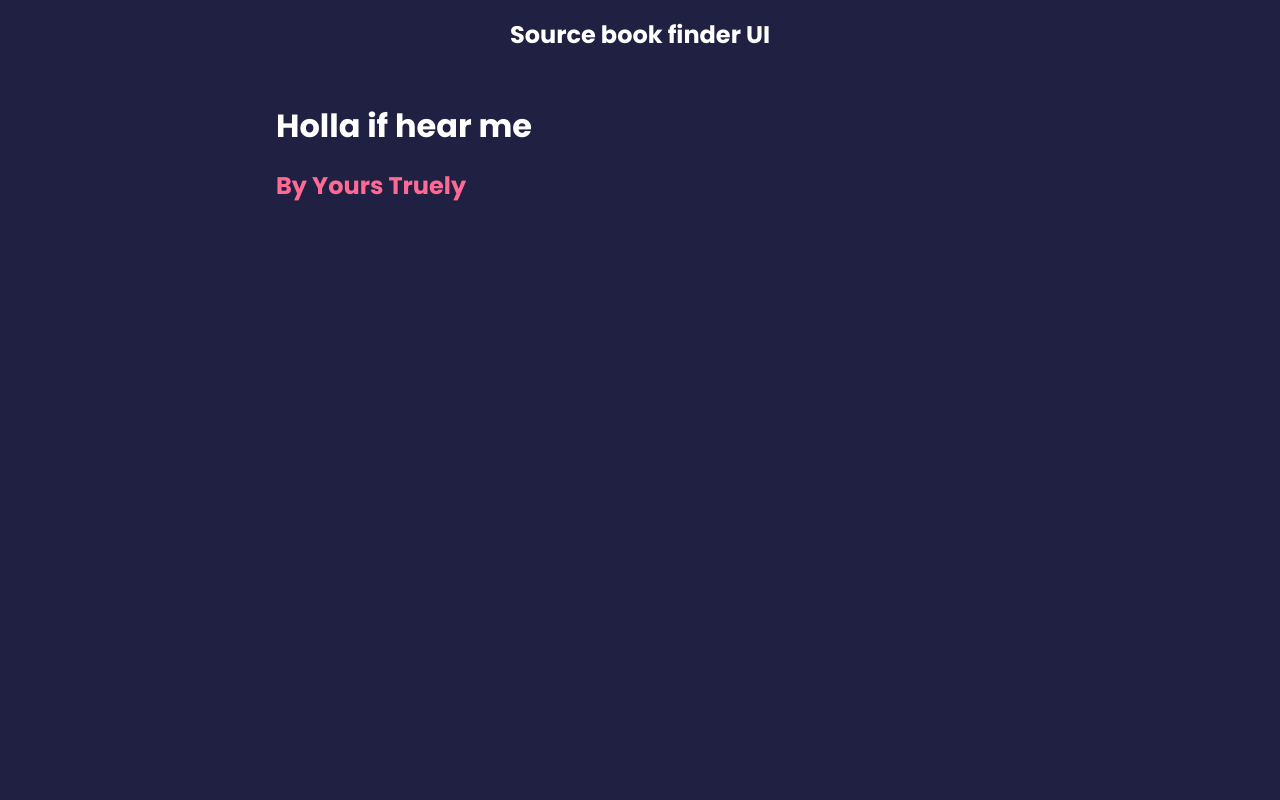
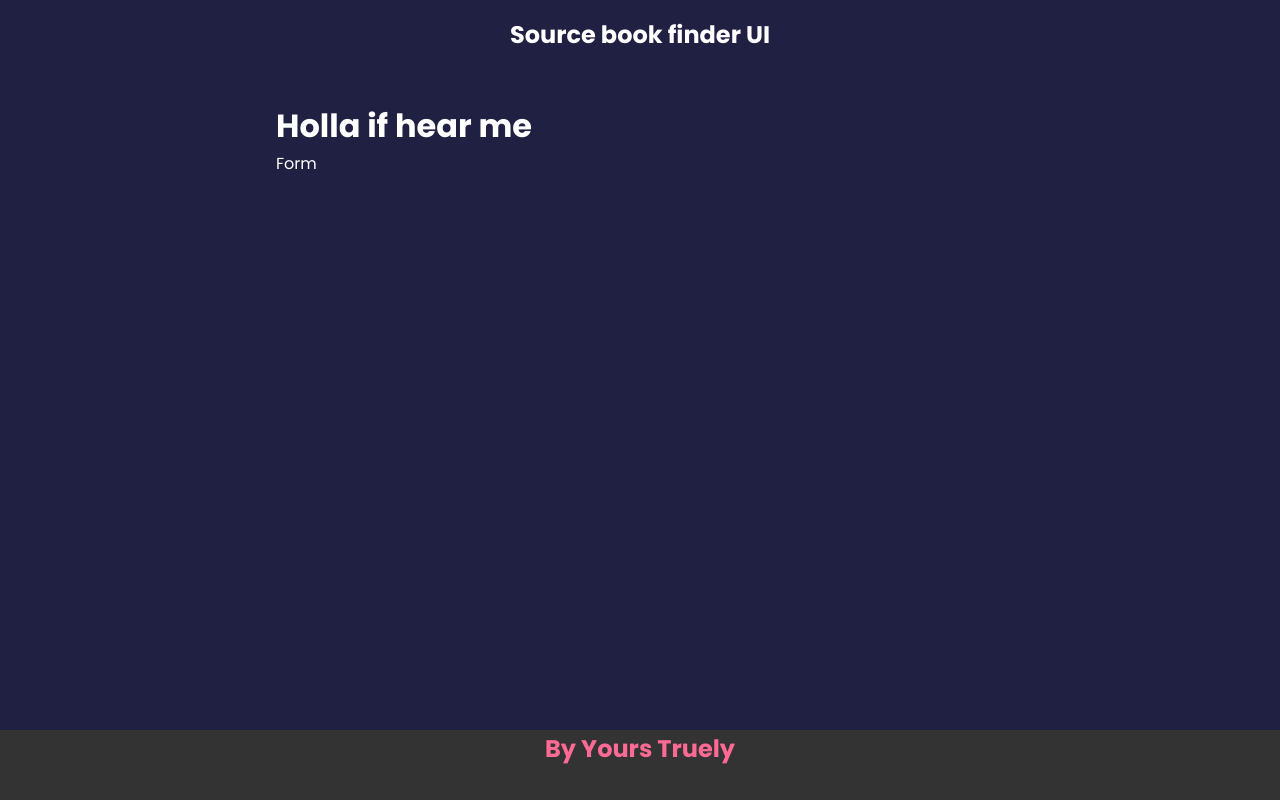
Before and after one commit to CedricEYK/source-book-finder, a React (Create React App) app in the folder src/frontend/: page / in a window 1280 px wide. Built offline with nearby package versions, Linux system fonts and the light colour scheme.

Commit message:
Fixed footer and added create formcmpnt

```diff
--- a/src/frontend/src/App.js
+++ b/src/frontend/src/App.js
@@ -1,6 +1,7 @@
 import React from 'react';
 import HeaderCmpnt from './components/Header';
 import FooterCmpnt from './components/Footer';
+import FormCmpnt from './components/Form';
 
 function App() {
   return (
@@ -8,6 +9,7 @@ function App() {
       <HeaderCmpnt />
       <div className="container">
         <h1>Holla if hear me</h1>
+        <FormCmpnt></FormCmpnt>
       </div>
 
       <FooterCmpnt />
--- a/src/frontend/src/components/Footer.jsx
+++ b/src/frontend/src/components/Footer.jsx
@@ -2,7 +2,7 @@ import React from 'react'
 
 function Footer({text}) {
   return (
-    <footer className='container'>
+    <footer>
       <div>
         <h2>{ text }</h2>
       </div>
--- /dev/null
+++ b/src/frontend/src/components/Form.jsx
@@ -0,0 +1,9 @@
+import React from 'react'
+
+function Form() {
+  return (
+    <div>Form</div>
+  )
+}
+
+export default Form
--- a/src/frontend/src/index.css
+++ b/src/frontend/src/index.css
@@ -35,11 +35,12 @@ header {
 footer {
   height: 70px;
   width: 100%;
-  display: flex;
-  justify-content: space-between;
-  align-items: center;
-  margin-bottom: 30px;
   color: #ff6a95;
+  background-color: #333;
+  position: fixed;
+  left: 0;
+  bottom: 0;
+  text-align: center;
 }
 
 .card {
```
Also changed, not shown: 1 other file (tests, documents, lock files or other folders).
